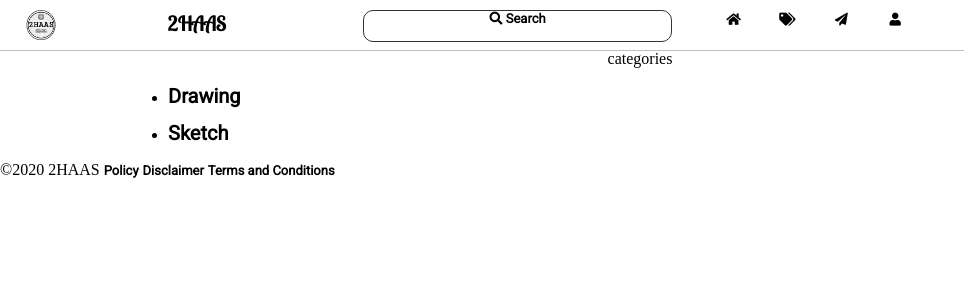
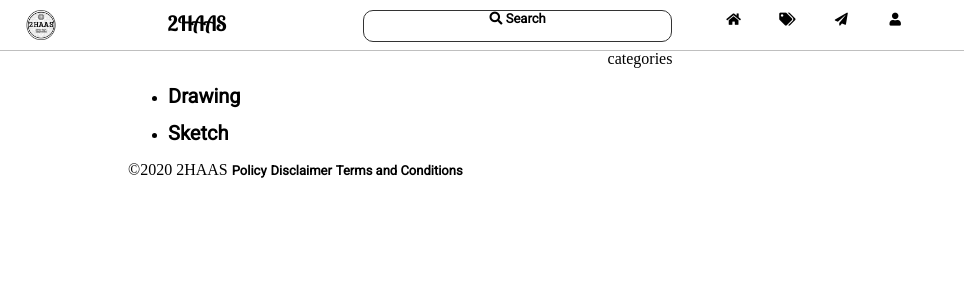
Before and after one commit to ajpalok/2haas-v-1, a Jekyll site: the page built from categories.html, in a window 1280 px wide and 900 px high. Shown: the top 300 px of the window, without its empty margins (0-964 px from the left). Built offline with Jekyll 4.4.1, drawn with Linux system fonts in a browser that asks for light colours; nearby versions of some CDN libraries; some web fonts are replaced.

Commit message:
Update media.scss

```diff
--- a/_sass/media.scss
+++ b/_sass/media.scss
@@ -46,10 +46,6 @@
 
 @media only screen and (min-width:901px){
 .main{
-	margin-bottom: 10px;
-}
-
-.main-container{
 	width: 80%;
 	margin-left: 10%;
 	margin-right: 10%;
```
